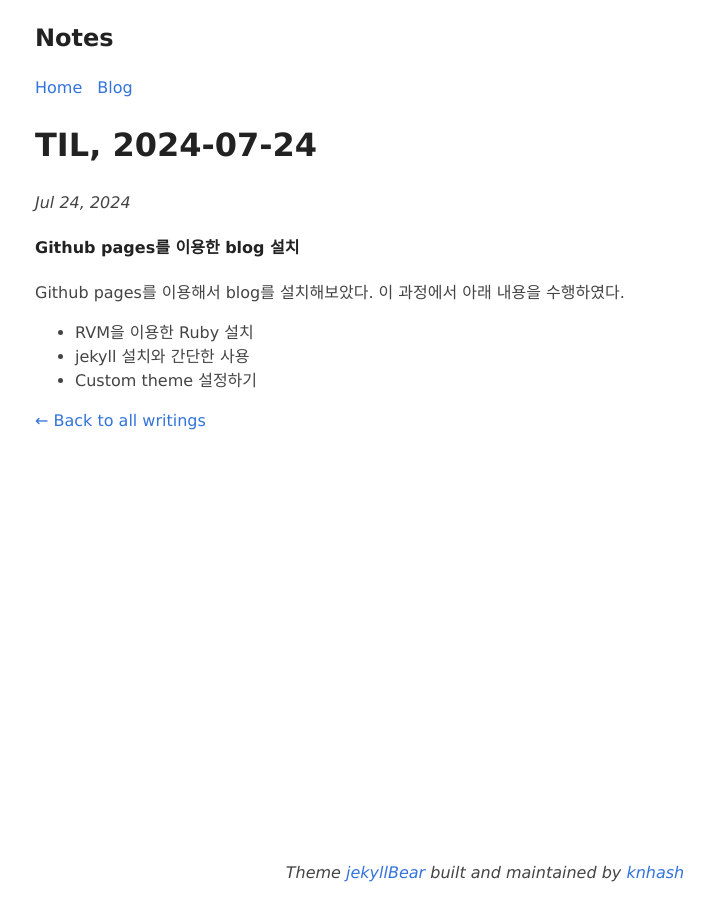
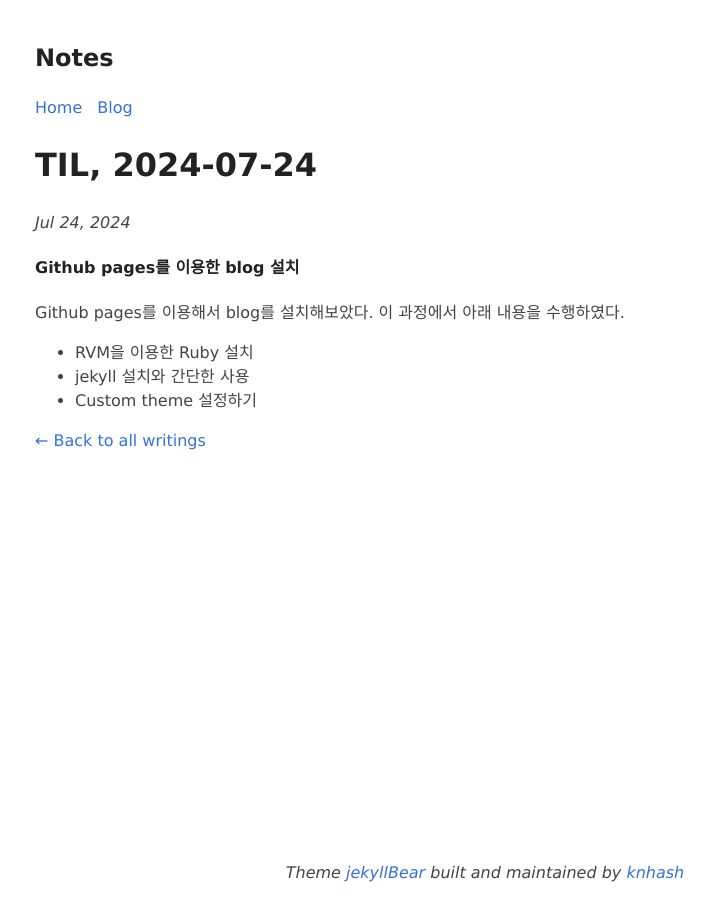
Before and after one commit to joseph-jingi-jung/joseph-jingi-jung.github.io, a Jekyll site: the page built from _posts/2024-07-24-test.md, in a window 1280 px wide. Shown: the whole page, without its empty margins (155-869 px from the left). Built offline with Jekyll 4.4.1, drawn with Linux system fonts in a browser that asks for light colours.

Commit message:
update style

```diff
--- a/_includes/header.html
+++ b/_includes/header.html
@@ -1,4 +1,7 @@
-<h2 class="title">{{ site.title }}</h2>
+<div class="title-wrapper">
+    <h2 class="title">{{ site.title }}</h2>
+</div>
+
 <nav>
     <a href="{{ site.url }}">Home</a>
     <a href="{{ site.url }}{{ site.Blog }}">Blog</a>
```
